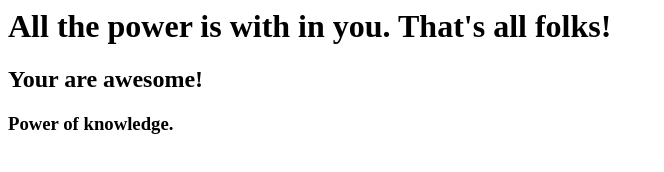
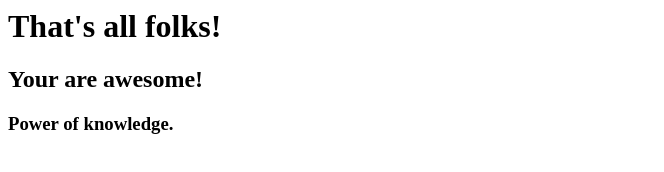
Before and after one commit to huraru/firstgitrepo, a plain HTML site: page index.html in a window 1280 px wide. Shown: the whole page, without its empty margins (0-664 px from the left). Drawn offline with Linux system fonts and the light colour scheme.

Commit message:
made the changes

```diff
--- a/index.html
+++ b/index.html
@@ -1,6 +1,6 @@
 <html>
 	<body>
-		<h1>All the power is with in you. That's all folks!</h1>
+		<h1> That's all folks!</h1>
 		<h2> Your are awesome!</h2>
 		<h3>Power of knowledge.</h3>
 	</body>
```
